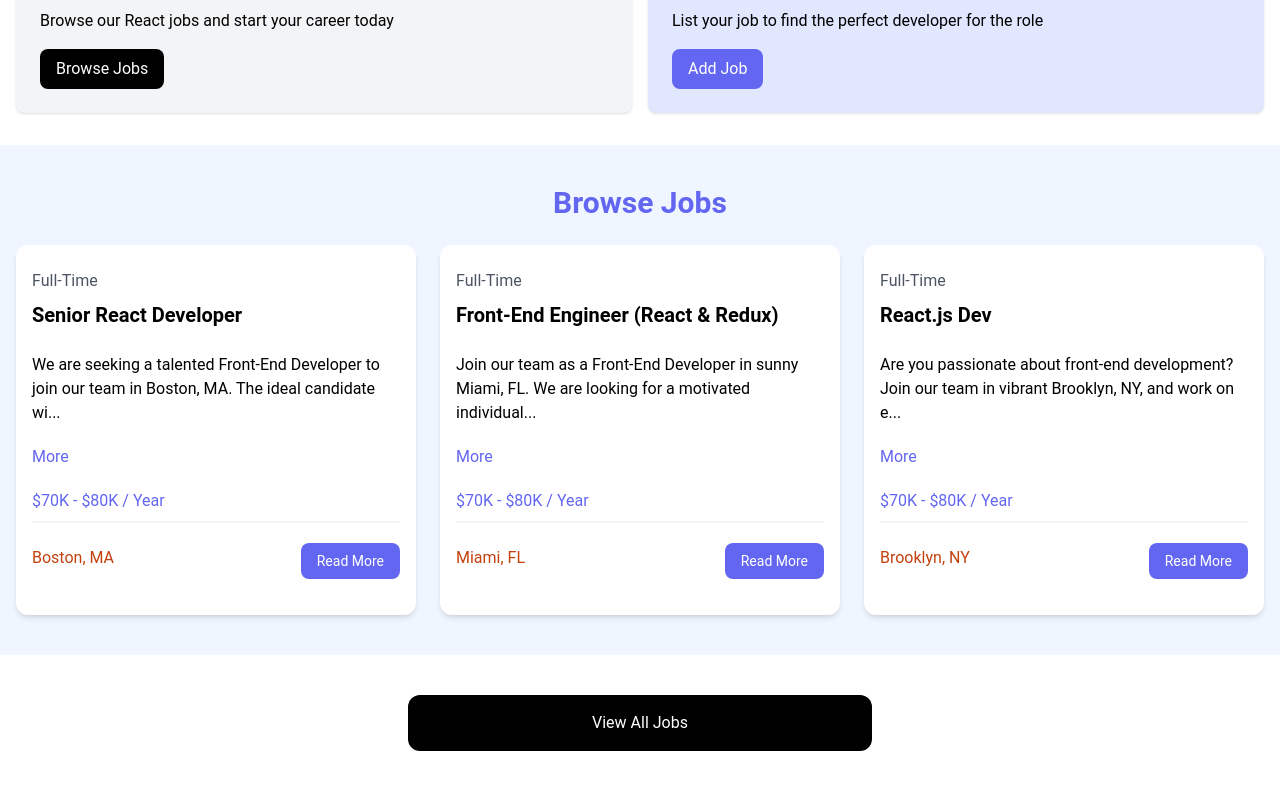
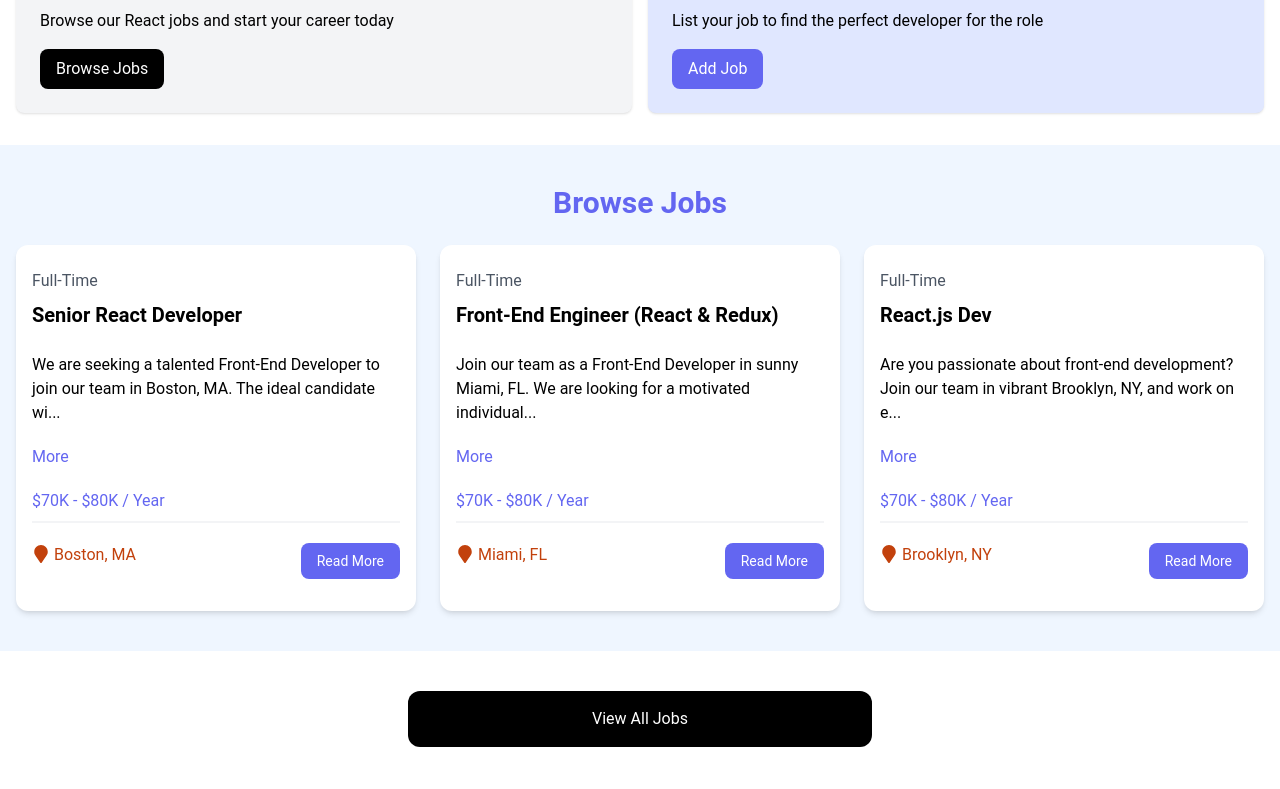
Before and after one commit to princeiik/react-jobs, a React (Vite) app: page / in a window 1280 px wide. Shown: the part 464-1253 px from the top of the page. Built offline with nearby package versions, Linux system fonts and the light colour scheme.

Commit message:
added react icon package and implemented it to job listing component location icons

```diff
--- a/package.json
+++ b/package.json
@@ -11,7 +11,8 @@
   },
   "dependencies": {
     "react": "^18.2.0",
-    "react-dom": "^18.2.0"
+    "react-dom": "^18.2.0",
+    "react-icons": "^5.1.0"
   },
   "devDependencies": {
     "@types/react": "^18.2.66",
--- a/src/components/JobListing.jsx
+++ b/src/components/JobListing.jsx
@@ -1,5 +1,6 @@
 import React from 'react'
 import {useState} from 'react'
+import {FaMapMarker} from 'react-icons/fa'
 
 function JobListing({job}) {
   const [showFullDescription, setShowFullDescription] = useState(false)
@@ -31,7 +32,7 @@
           <div className="border border-gray-100 mb-5"></div>
           <div className="flex flex-col lg:flex-row justify-between mb-4">
             <div className="text-orange-700 mb-3">
-              <i className="fa-solid fa-location-dot text-lg"></i>
+              <FaMapMarker className='inline text-lg mb-1 mr-1' />
               {job.location}
             </div>
             <a
```
Also changed, not shown: 1 other file (tests, documents, lock files or other folders).
